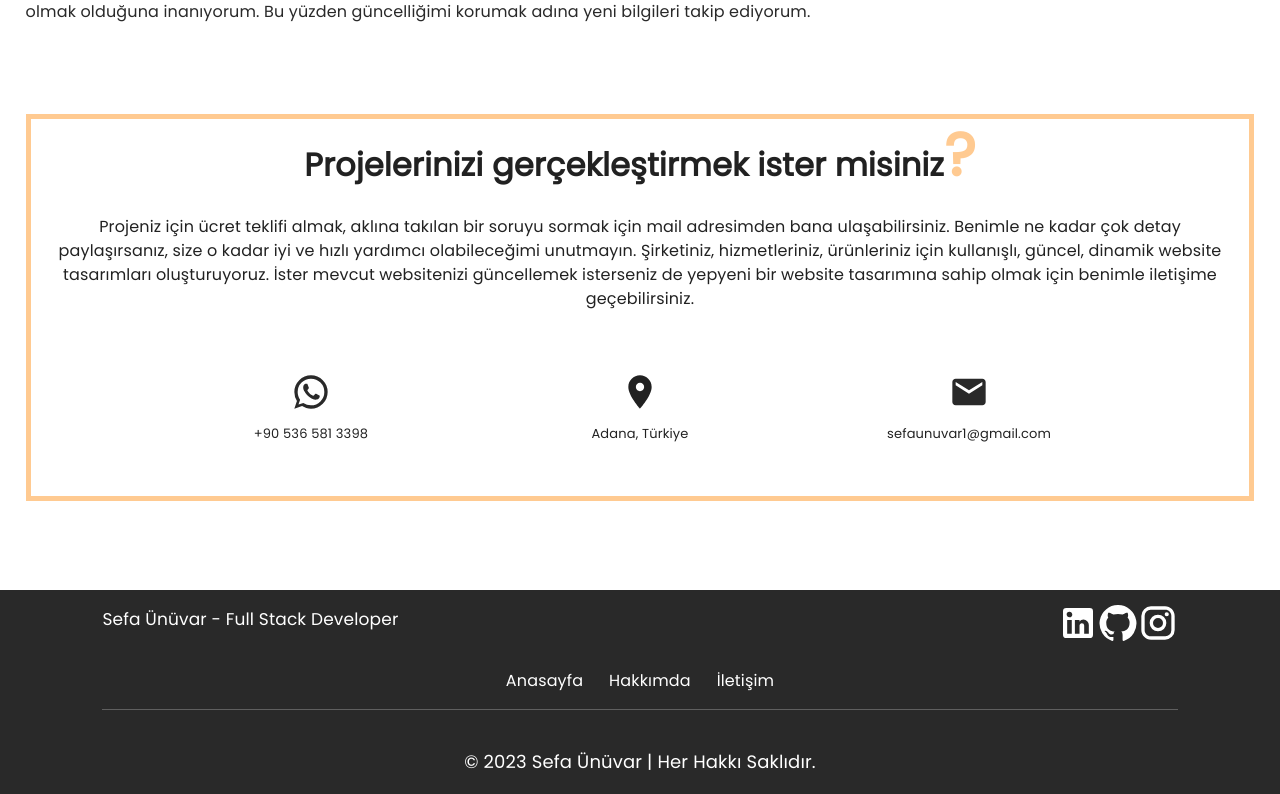
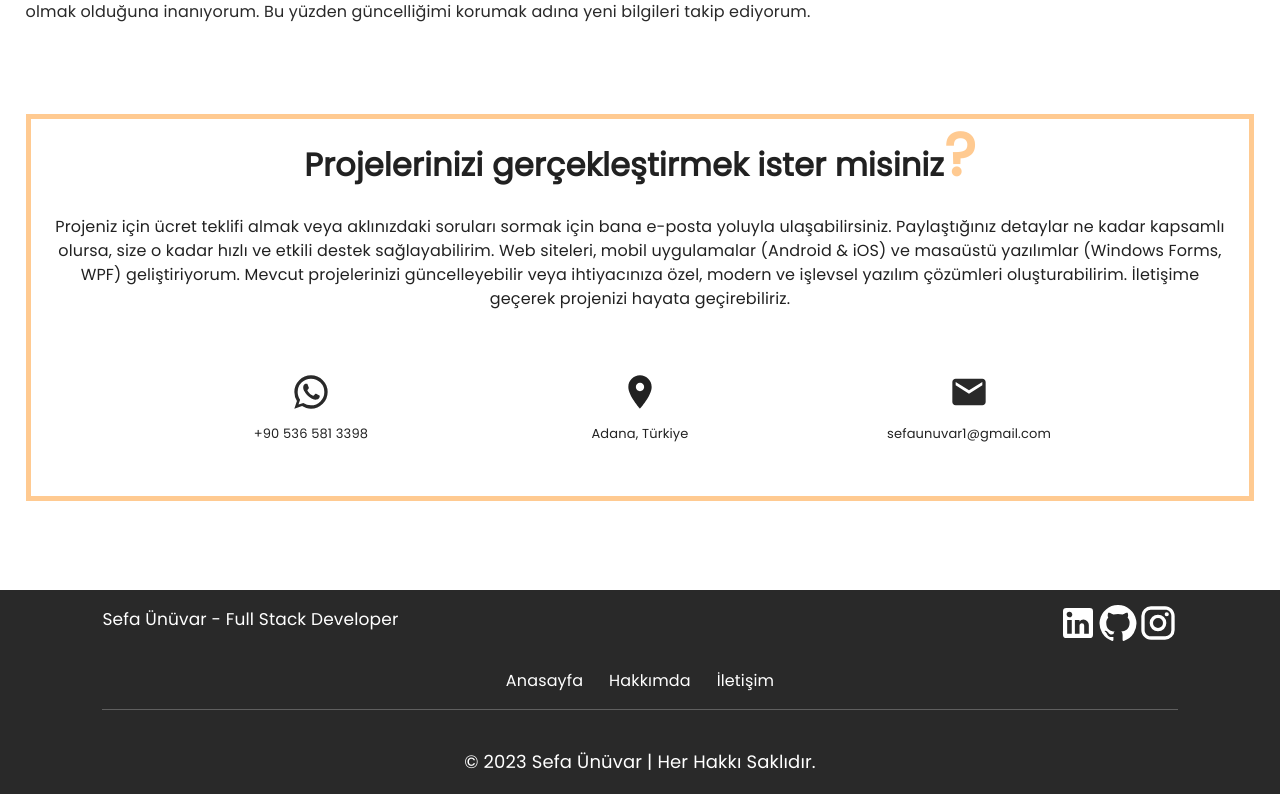
Before and after one commit to unuvarx/freelance, a React (Create React App) app: page / in a window 1280 px wide. Shown: the part 2102-2896 px from the top of the page. Built offline with nearby package versions, Linux system fonts and the light colour scheme.

Commit message:
Update Contact.js
updated main sentence

```diff
--- a/src/pages/Contact.js
+++ b/src/pages/Contact.js
@@ -8,14 +8,7 @@ function Contact() {
     <div className="contact-container" id="contact">
       <div className="contact-title">
         <h2>Projelerinizi gerçekleştirmek ister misiniz<label htmlFor="">?</label> </h2>
-        <p>
-          Projeniz için ücret teklifi almak, aklına takılan bir soruyu sormak için
-          mail adresimden bana ulaşabilirsiniz. Benimle ne kadar çok detay
-          paylaşırsanız, size o kadar iyi ve hızlı yardımcı olabileceğimi
-          unutmayın. Şirketiniz, hizmetleriniz, ürünleriniz için kullanışlı,
-          güncel, dinamik website tasarımları oluşturuyoruz. İster mevcut
-          websitenizi güncellemek isterseniz de yepyeni bir website tasarımına
-          sahip olmak için benimle iletişime geçebilirsiniz.
+        <p>Projeniz için ücret teklifi almak veya aklınızdaki soruları sormak için bana e-posta yoluyla ulaşabilirsiniz. Paylaştığınız detaylar ne kadar kapsamlı olursa, size o kadar hızlı ve etkili destek sağlayabilirim. Web siteleri, mobil uygulamalar (Android & iOS) ve masaüstü yazılımlar (Windows Forms, WPF) geliştiriyorum. Mevcut projelerinizi güncelleyebilir veya ihtiyacınıza özel, modern ve işlevsel yazılım çözümleri oluşturabilirim. İletişime geçerek projenizi hayata geçirebiliriz.
         </p>
       </div>
       <div className="contact-icons">
```
